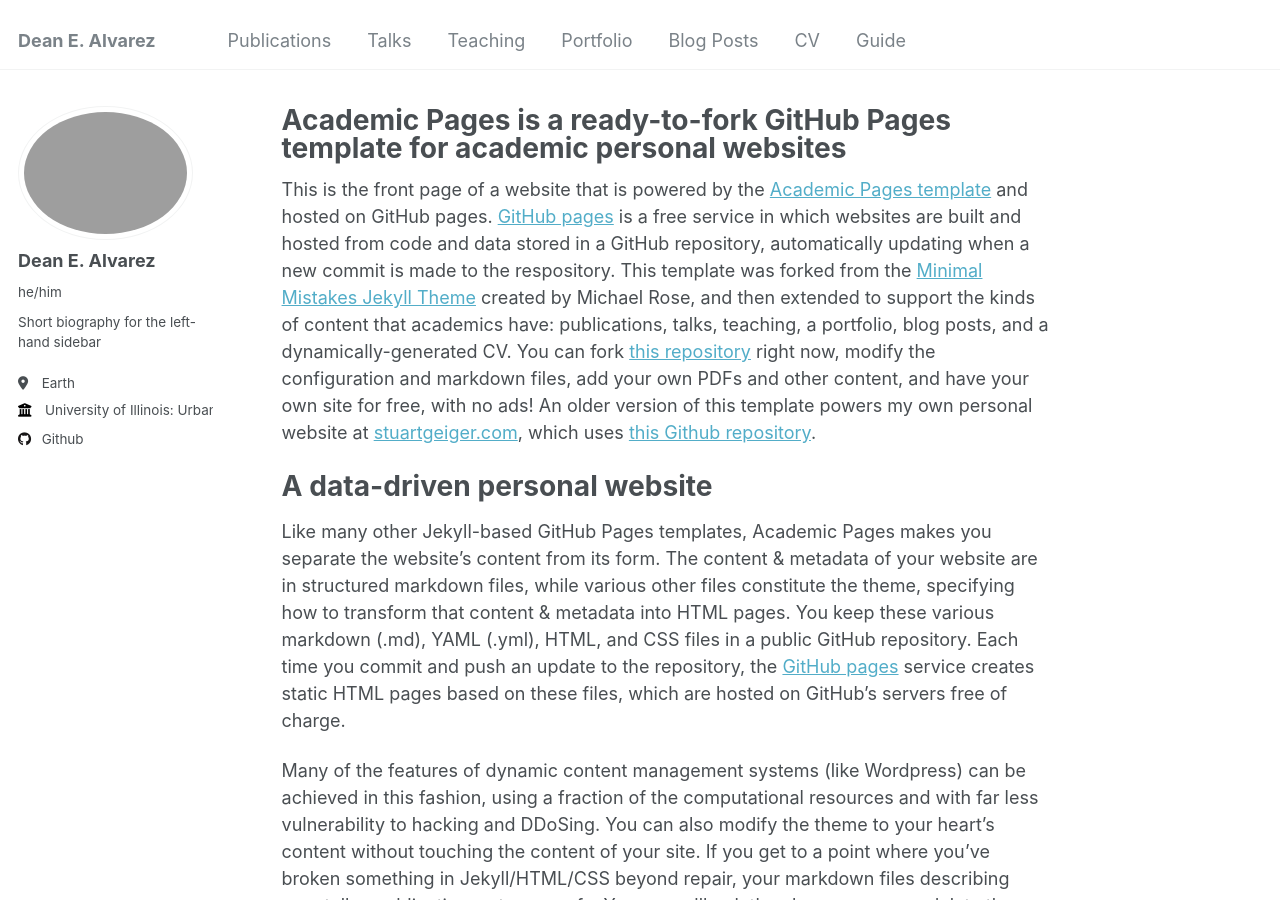
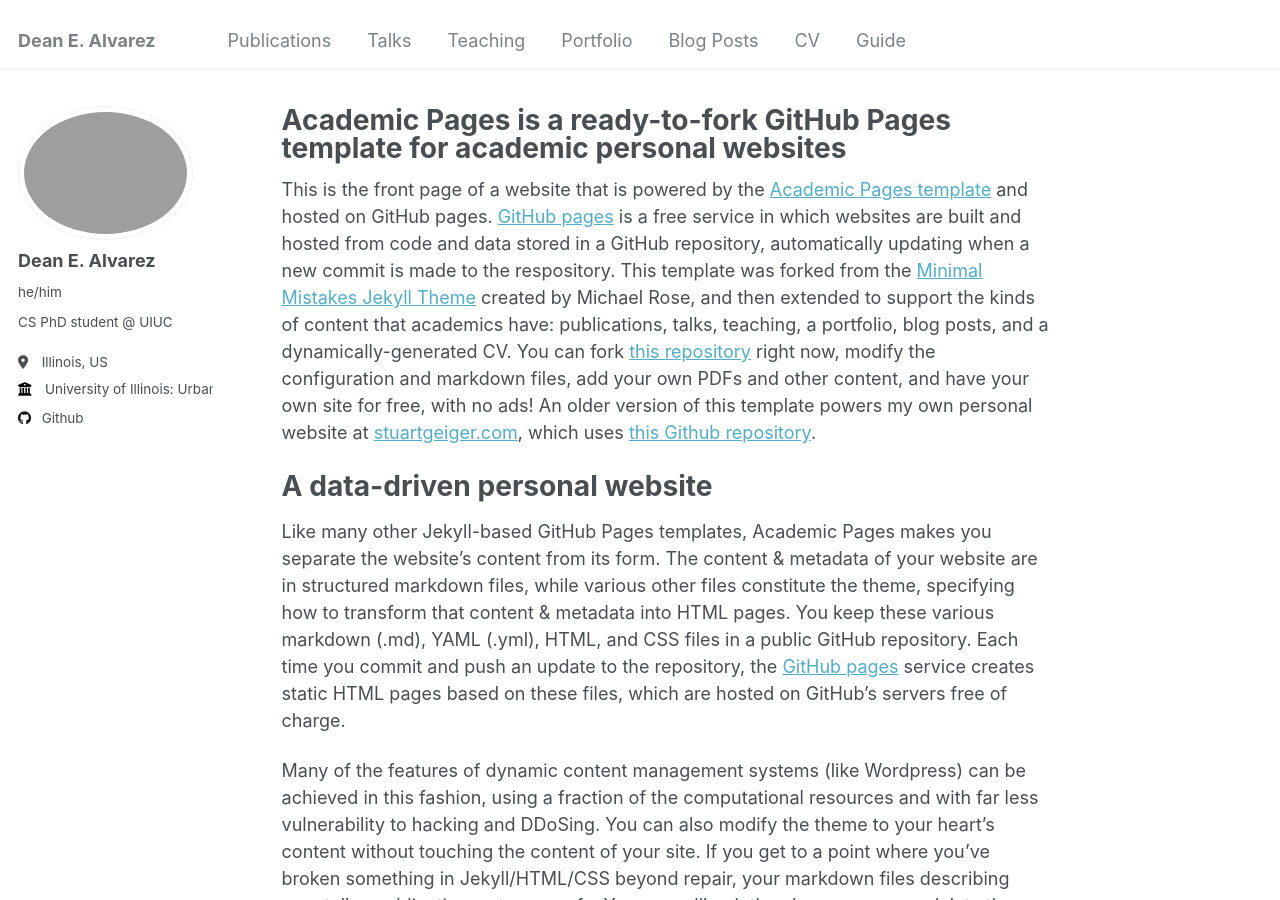
Before and after one commit to DeanAlvarez/DeanAlvarez.github.io, a Jekyll site: the page built from _pages/about.md, in a window 1280 px wide and 900 px high. Built offline with Jekyll 4.4.1, drawn with Linux system fonts in a browser that asks for light colours.

Commit message:
Update _config.yml

```diff
--- a/_config.yml
+++ b/_config.yml
@@ -24,8 +24,8 @@
   avatar           : # "profile.png"
   name             : "Dean E. Alvarez"
   pronouns         : "he/him"
-  bio              : "Short biography for the left-hand sidebar"
-  location         : "Earth"
+  bio              : "CS PhD student @ UIUC"
+  location         : "Illinois, US"
   employer         : "University of Illinois: Urbana-Champaign"
   uri              : # URL
   email            : # "none@example.org"
```
